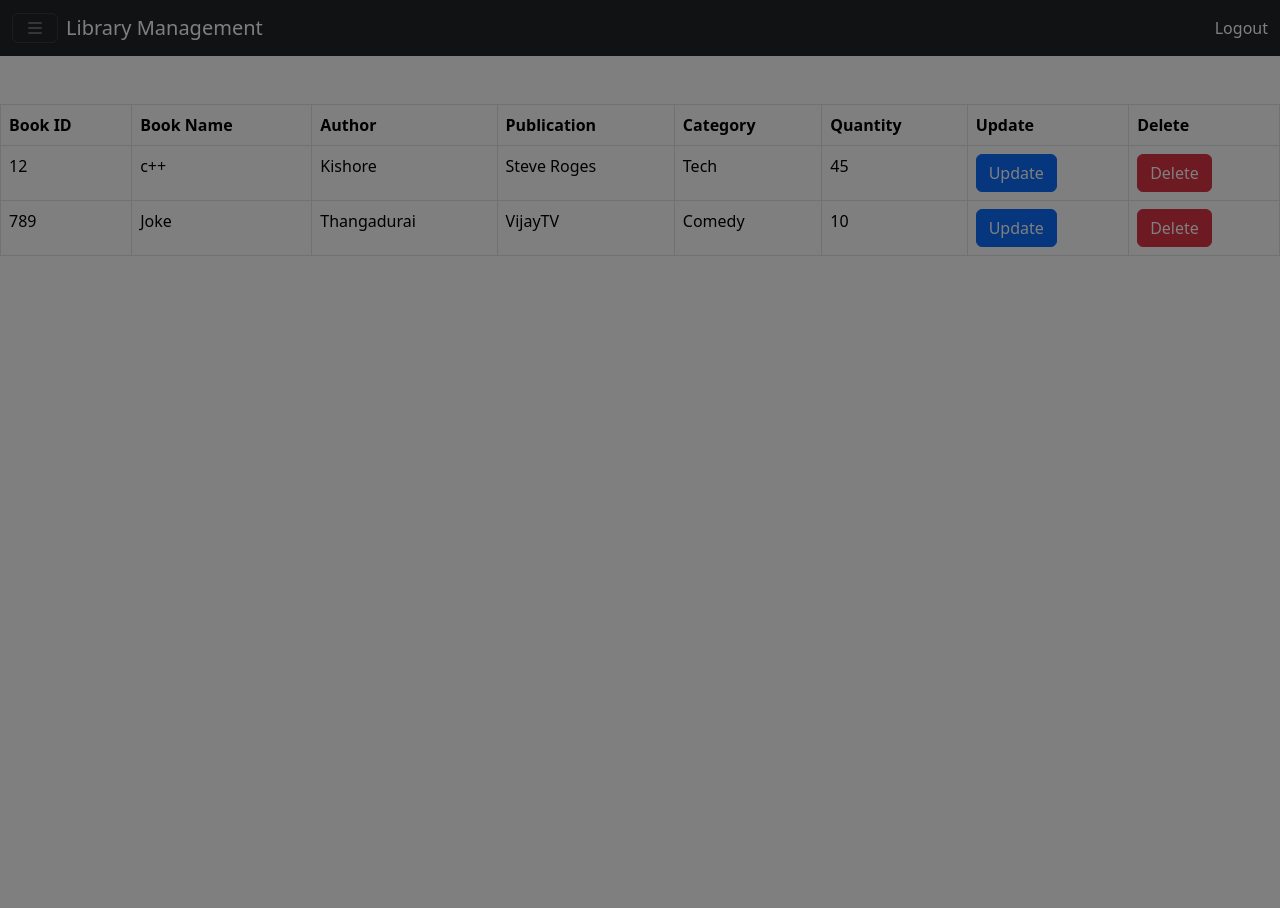
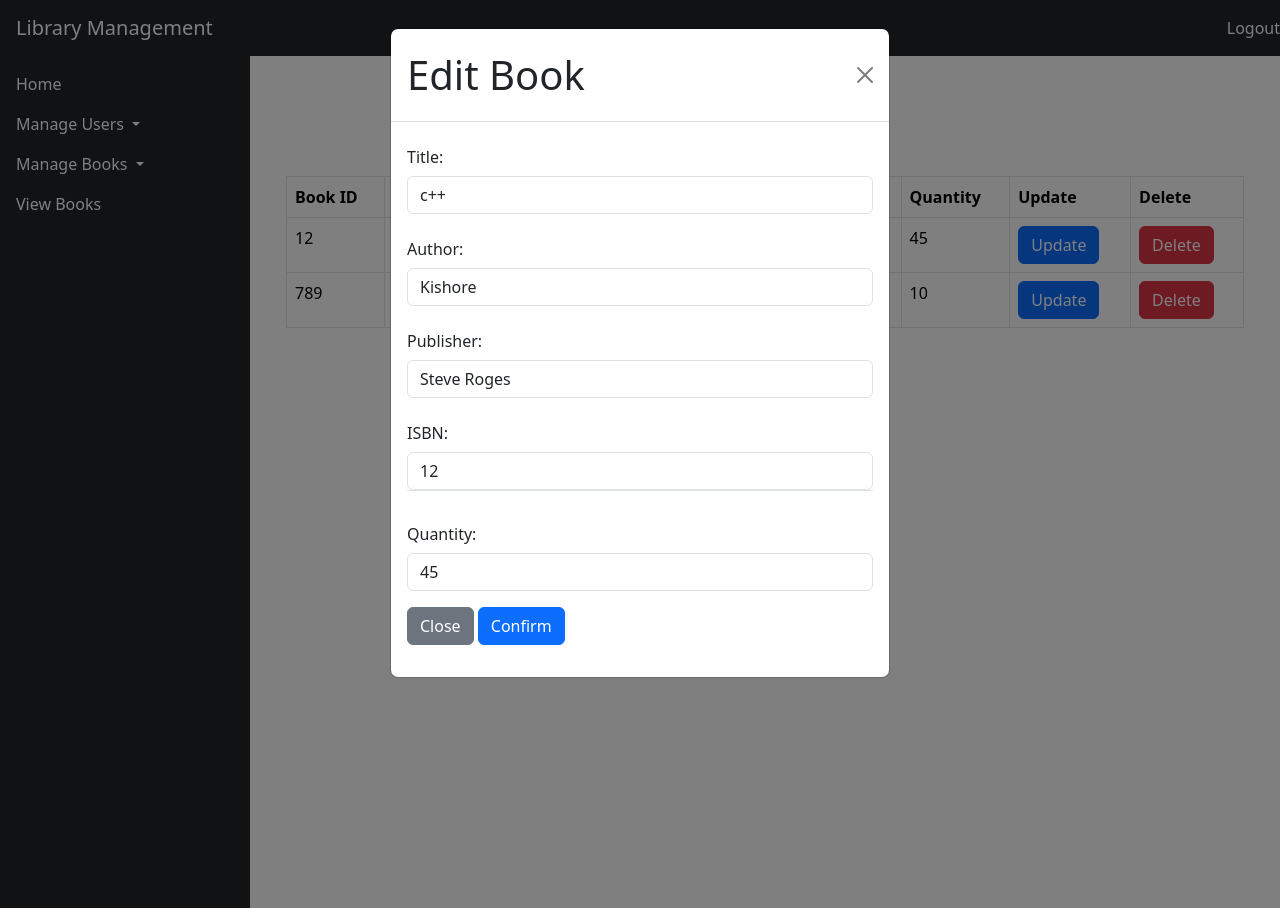
Before and after one commit to Lekhan11/Library_Manager, a Django app: page /view_books/ in a window 1280 px wide, after a click on "Update". Run offline with Django 5.2, Linux system fonts and the light colour scheme; data comes from the database, SQL or seed files in the repository; both versions use the stored data as it was after the commit; some libraries are stand-ins or nearby versions.

```diff
--- a/Library/templates/addbooks.html
+++ b/Library/templates/addbooks.html
@@ -43,11 +43,12 @@
 
             <div class="mb-3">
                 <label for="category" class="form-label">Category :</label>
-                <select name="category" id="category" class="form-select">
+                <select name="category" id="category" class="form-select" aria-hidden="false" >
                     <option selected disabled>Select The Category</option>
                     {% for category in categories %}
                     <option value="{{ category.id }}">{{ category.name }}</option>
-                    {% endfor %}
+
+                        {% endfor %}
                 </select>
             </div>
 
--- a/Library/templates/base.html
+++ b/Library/templates/base.html
@@ -9,22 +9,18 @@
     <link rel="stylesheet" href="https://cdn.jsdelivr.net/npm/bootstrap-icons@1.11.3/font/bootstrap-icons.min.css">
     <title>{% block title %}Library Management{% endblock %}</title>
 </head>
-<body>
-    <div class="container-fluid bg-dark">
-        <nav class="navbar navbar-dark">
-            <button class="navbar-toggler d-block" type="button" data-bs-toggle="offcanvas" data-bs-target="#collapseContent" aria-controls="collapseContent">
-                <i class="bi bi-list"></i>
-            </button>
-            <a href="{% url 'home' %}" class="navbar-brand me-auto ps-2">Library Management</a>
+<body class="d-flex flex-column" style="height: 100vh;">
+
+    <!-- Fixed Top Navbar -->
+    <nav class="navbar navbar-dark bg-dark fixed-top">
+        <a href="{% url 'home' %}" class="navbar-brand ps-3">Library Management</a>
         <a class="text-white nav-link ms-auto" href="{% url 'logout' %}">Logout</a>
     </nav>
 
-        <div class="offcanvas offcanvas-start" id="collapseContent" tabindex="-1" aria-labelledby="collapseContentLabel">
-            <div class="offcanvas-header bg-dark text-white">
-                <h5 class="offcanvas-title" id="collapseContentLabel">Menu</h5>
-                <button type="button" class="btn-close text-reset" data-bs-dismiss="offcanvas" aria-label="Close"></button>
-            </div>
-            <div class="offcanvas-body">
+    <!-- Sidebar and Content Layout -->
+    <div class="d-flex flex-grow-1 pt-5">
+        <!-- Static Sidebar -->
+        <div class="bg-dark text-white p-3" style="width: 250px; height: 100vh; position: fixed;">
             <ul class="navbar-nav">
                 <li class="nav-item">
                     <a class="nav-link" href="{% url 'home' %}">Home</a>
@@ -56,11 +52,12 @@
                 <li><a class="nav-link" href="{% url 'view_books' %}">View Books</a></li>
             </ul>
         </div>
+
+        <!-- Main Content -->
+        <div class="flex-grow-1 p-4" style="margin-left: 250px;">
+            {% block content %}{% endblock %}
         </div>
     </div>
 
-    <div class="d-flex justify-content-center align-items-center mt-5">
-        {% block content %}{% endblock %}
-    </div>
 </body>
 </html>
--- a/Library/templates/view_books.html
+++ b/Library/templates/view_books.html
@@ -1,6 +1,17 @@
 {% extends 'base.html' %}
 {% block title %}View Books{% endblock %}
 {% block content %}
+<div class="container mt-5">
+    <h1 class="text-center">View Books</h1>
+
+{% if messages %}
+            <div class="alert alert-success alert-dismissible fade show" role="alert">
+                {% for message in messages %}
+                    <p>{{ message }}</p>
+                {% endfor %}
+                <button type="button" class="btn-close" data-bs-dismiss="alert" aria-label="Close"></button>
+            </div>
+        {% endif %}
 
 <table class="table table-bordered">
     <thead>
@@ -33,16 +44,55 @@
             </td>
             <td>{{ book.quantity }}</td>
             <td><button class="btn btn-primary" data-bs-toggle="modal" data-bs-target="#editBookModal{{ book.id }}">Update</button></td>
-            <td><a href="#" class="btn btn-danger">Delete</a></td>
+            <td><a href="{%url 'delete_book' book.id%}" class="btn btn-danger">Delete</a></td>
         </tr>
 
         <!-- Edit Book Modal -->
         <div class="modal" id="editBookModal{{ book.id }}" aria-hidden="true">
             <!-- Modal content here -->
+            <div class="modal-dialog">
+                    <div class="modal-content">
+                        <div class="modal-header">
+                            <h1 class="modal-title">Edit Book</h1>
+                            <button type="button" class="btn-close" data-bs-dismiss="modal" aria-label="Close"></button>
+                        </div>
+                        <div class="modal-body">
+                            <form method="post" action="{% url 'update_book' book.id %}">
+                                {% csrf_token %}
+                                <div class="mb-3">
+                                    <label for="editTitle" class="col-form-label">Title:</label>
+                                    <input type="text" class="form-control" id="editTitle" name="title" value="{{ book.title }}">
+                                </div>
+                                <div class="mb-3">
+                                    <label for="editAuthor" class="col-form-label">Author:</label>
+                                    <input type="text" class="form-control" id="editAuthor" name="author" value="{{ book.author }}">
+                                </div>
+                                <div class="mb-3">
+                                    <label for="editPublisher" class="col-form-label">Publisher:</label>
+                                    <input type="text" class="form-control" id="editPublisher" name="publisher" value="{{ book.publisher }}">
+                                </div>
+                                <div class="mb-3">
+                                    <label for="editISBN" class="col-form-label">ISBN:</label>
+                                    <input type="text" class="form-control" id="editISBN" name="isbn" value="{{book.isbn}}" >
+                                    <div class="modal-footer">
+                                </div>
+
+                                <div class="mb-3">
+                                    <label for="editQuantity" class="col-form-label">Quantity:</label>
+                                    <input type="text" class="form-control" id="editQuantity" name="quantity" value="{{ book.quantity }}">
+                                </div>
+
+                                    <button type="button" class="btn btn-secondary" data-bs-dismiss="modal">Close</button>
+                                    <button class="btn btn-primary" type="submit">Confirm</button>
+                                </div>
+                            </form>
+                        </div>
+                </div>
+            </div>
         </div>
 
         {% endfor %}
     </tbody>
 </table>
-
+</div>
 {% endblock %}
--- a/Library/urls.py
+++ b/Library/urls.py
@@ -14,6 +14,6 @@ path('view_users/update/<str:role>/<int:id>/', updateUser, name='update_user'),
 path('view_users/delete/<str:role>/<int:id>/', deleteUser, name='delete_user'),
 path('return_book/', returnBook,name='return_book'),
 path('view_books/', viewBooks, name='view_books'),
-#path('view_books/delete/<int:id>/', deleteBook, name='delete_book'),
-#path('view_books/update/<int:id>/', updateBook, name='update_book'),
+path('view_books/delete/<int:id>/', deleteBook, name='delete_book'),
+path('view_books/update/<int:id>/', updateBook, name='update_book'),
 ]
--- a/Library/views.py
+++ b/Library/views.py
@@ -245,3 +245,41 @@ def  viewBooks(request):
     books = Book.objects.all()
     categories = Category.objects.all()
     return render(request, 'view_books.html', {'books': books, 'categories': categories})
+
+def updateBook(request,id):
+    if request.method == 'POST':
+        book_name = request.POST.get('title')
+        author = request.POST.get('author')
+        isbn = request.POST.get('isbn')
+        publications = request.POST.get('publisher')
+        quantity = request.POST.get('quantity')
+        if book_name == '' or author == '' or isbn == '' or publications == '' or quantity == '':
+            messages.error(request, 'All fields are required')
+            return redirect('view_books')
+
+        if Book.objects.filter(isbn=isbn).exclude(id=id).exists():
+            messages.error(request, 'Book ID already exists')
+            return redirect('view_books')
+
+        if Book.objects.filter(id=id).exists():
+            bookInfo = Book.objects.get(id=id)
+            bookInfo.title = book_name
+            bookInfo.author = author
+            bookInfo.isbn = isbn
+            bookInfo.publisher = publications
+            bookInfo.quantity = quantity
+            bookInfo.save()
+            messages.success(request, 'Book Updated Successfully')
+            return redirect('view_books')
+        else:
+            messages.error(request, 'Book not found')
+            return redirect('view_books')
+
+def deleteBook(request, id):
+    try:
+        book = Book.objects.get(id=id)
+        book.delete()
+        messages.success(request, 'Book Deleted Successfully')
+    except:
+        messages.error(request, 'Error in deleting book')
+    return redirect('view_books')
```
Also changed, not shown: db.sqlite3. Lines whose indentation alone changed are shown as unchanged.
